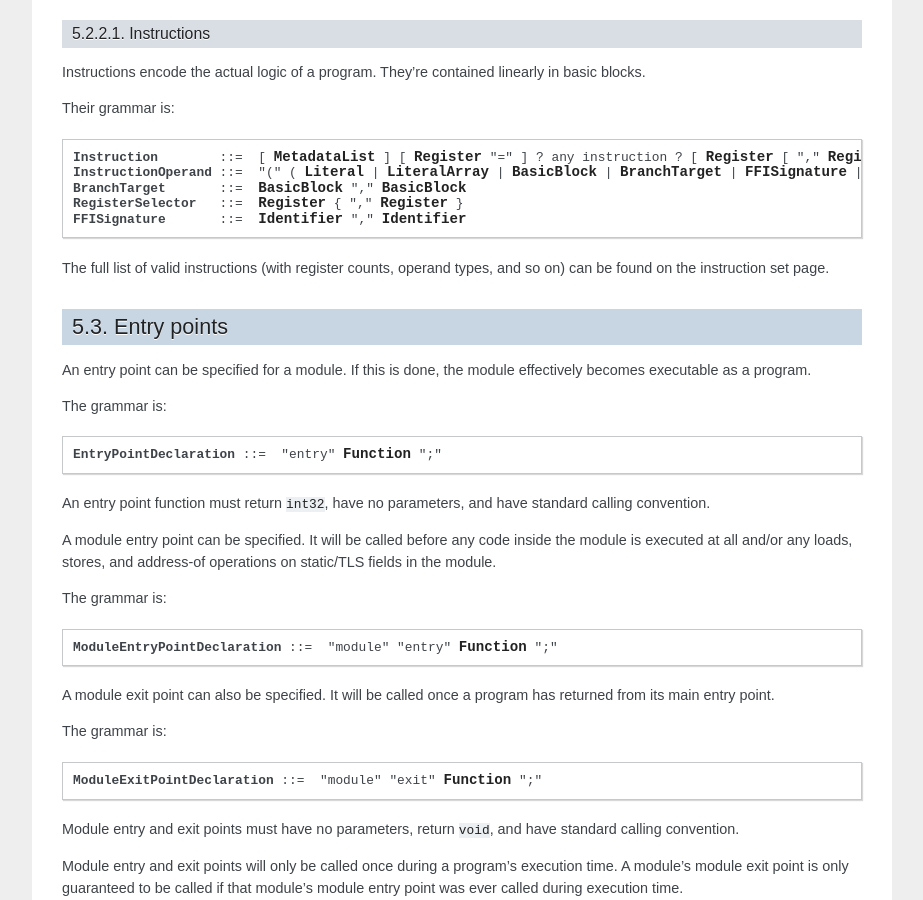
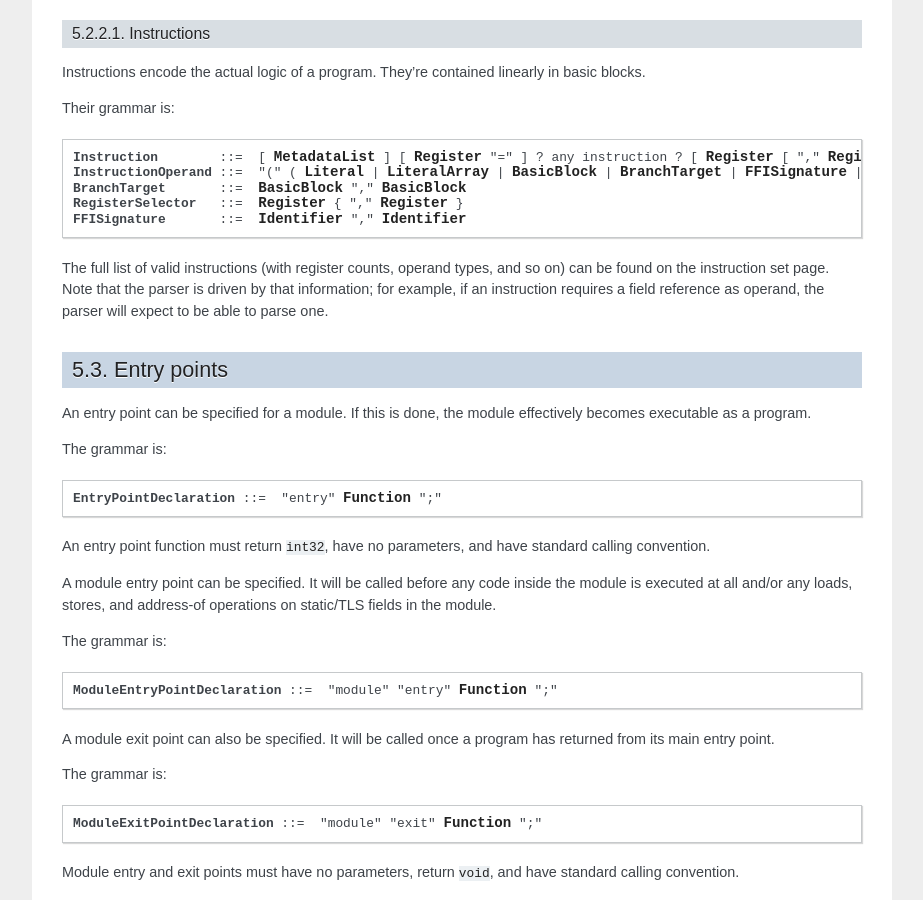
Before and after one commit to lycus/mci, a Sphinx documentation site: the page built from docs/assembly_language.rst, in a window 1280 px wide and 900 px high, scrolled down 3346 px. Shown: the whole window, without its empty margins (198-1121 px from the left). Built offline with Sphinx 7.4.7, drawn with Linux system fonts in a browser that asks for light colours.

Commit message:
Note in the docs that the assembler's parser is driven by instruction information.

```diff
--- a/docs/assembly_language.rst
+++ b/docs/assembly_language.rst
@@ -209,7 +209,9 @@ Their grammar is:
     FFISignature : `Identifier` "," `Identifier`
 
 The full list of valid instructions (with register counts, operand types, and
-so on) can be found on the instruction set page.
+so on) can be found on the instruction set page. Note that the parser is
+driven by that information; for example, if an instruction requires a field
+reference as operand, the parser will expect to be able to parse one.
 
 Entry points
 ++++++++++++
```
